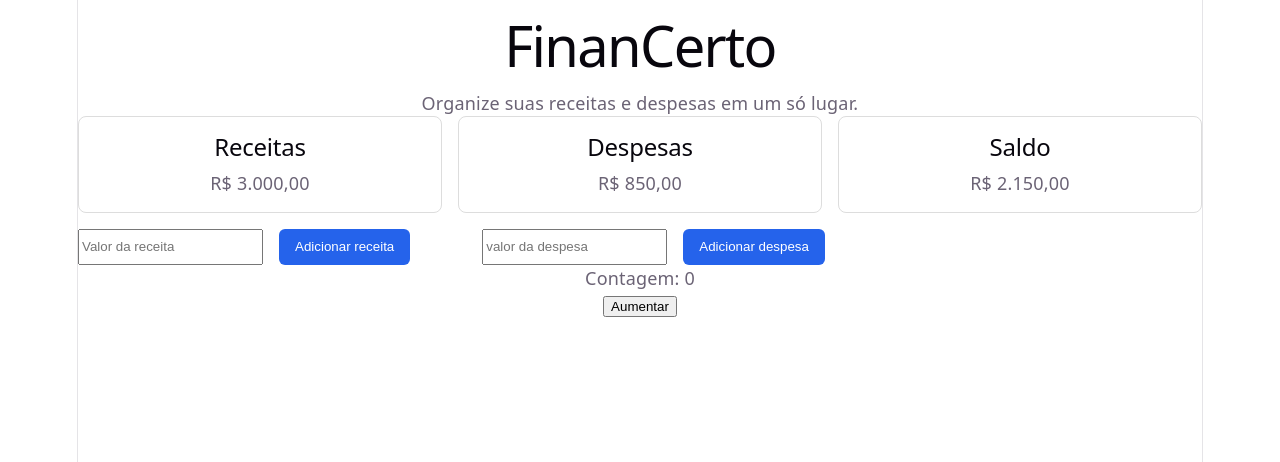
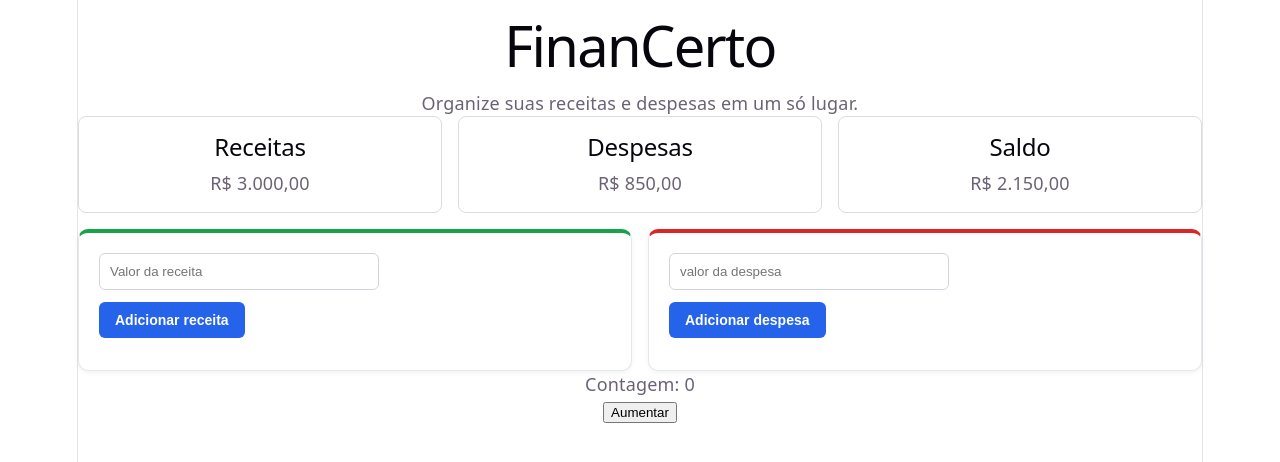
Before and after one commit to POLLY1515/FinanCerto, a React (Vite) app in the folder financerto-frontend/: page / in a window 1280 px wide. Shown: the top 462 px of the page. Built offline with nearby package versions, Linux system fonts and the light colour scheme.

Commit message:
style: organizar cards de receitas e despesas

```diff
--- a/financerto-frontend/src/App.css
+++ b/financerto-frontend/src/App.css
@@ -196,16 +196,19 @@
   flex-wrap: wrap;
 }
 
-.acoes-financeiras button{
+.acoes-financeiras button {
   padding: 10px 16px;
   border: none;
   border-radius: 6px;
   cursor: pointer;
   background-color: #2563eb;
-color: white;
+  color: white;
+  font-size: 14px;
+  font-weight: 600;
+  transition: background-color 0.2s ease;
 }
 
-.acoes-financeiras button:hover{
+.acoes-financeiras button:hover {
   background-color: #1d4ed8;
 }
 .mensagem-validacao{
@@ -213,3 +216,42 @@ color: white;
   font-size: 14px;
   margin-top: 8px;
 }
+
+.grupo-financeiro {
+  display: flex;
+  flex-direction: column;
+  align-items: flex-start;
+  gap: 12px;
+  flex: 1;
+  min-width: 250px;
+}
+
+.grupo-financeiro ul {
+  margin: 0;
+  padding-left: 20px;
+}
+
+.grupo-financeiro {
+  background-color: #ffffff;
+  border: 1px solid #e5e7eb;
+  border-radius: 10px;
+  padding: 20px;
+  box-sizing: border-box;
+  box-shadow: 0 2px 5px rgba(0, 0, 0, 0.05);
+}
+
+.grupo-financeiro input {
+  width: 100%;
+  max-width: 280px;
+  padding: 10px;
+  border: 1px solid #d1d5db;
+  border-radius: 6px;
+  box-sizing: border-box;
+}
+.grupo-receitas{
+    border-top: 4px solid #16a34a;
+
+}
+.grupo-despesas {
+  border-top: 4px solid #dc2626;
+}
--- a/financerto-frontend/src/App.jsx
+++ b/financerto-frontend/src/App.jsx
@@ -43,6 +43,7 @@ function App() {
         />
       </div>
       <div className="acoes-financeiras">
+        <section className="grupo-financeiro grupo-receitas">
           <input
             type="number"
             placeholder="Valor da receita"
@@ -76,6 +77,9 @@ function App() {
               </li>
             ))}
           </ul>
+        </section>
+
+        <section className="grupo-financeiro grupo-despesas">
           <input
             type="number"
             placeholder="valor da despesa"
@@ -90,7 +94,7 @@ function App() {
                 setListaDespesa((valorAnterior) => [...valorAnterior, valor]);
                 setValorDespesa("");
                 setMensagem("");
-            }else{
+              } else {
                 setMensagem("Informe um valor de despesa maior que zero.");
               }
             }}
@@ -108,6 +112,8 @@ function App() {
               </li>
             ))}
           </ul>
+        </section>
+
         {mensagem && <p className="mensagem-validacao">{mensagem}</p>}
       </div>
 
```
Lines whose indentation alone changed are shown as unchanged.
